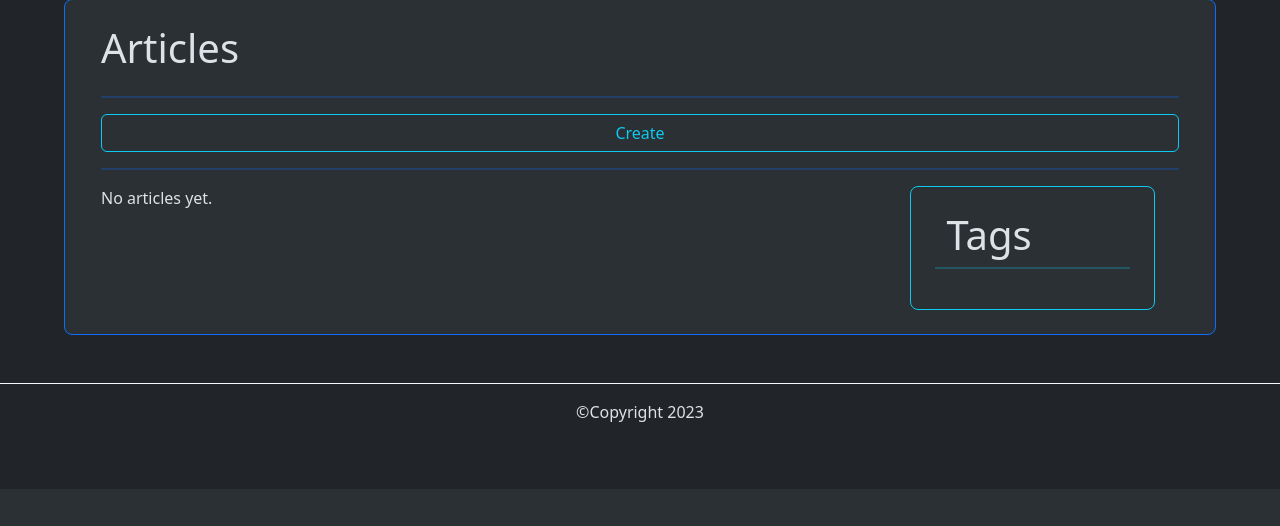
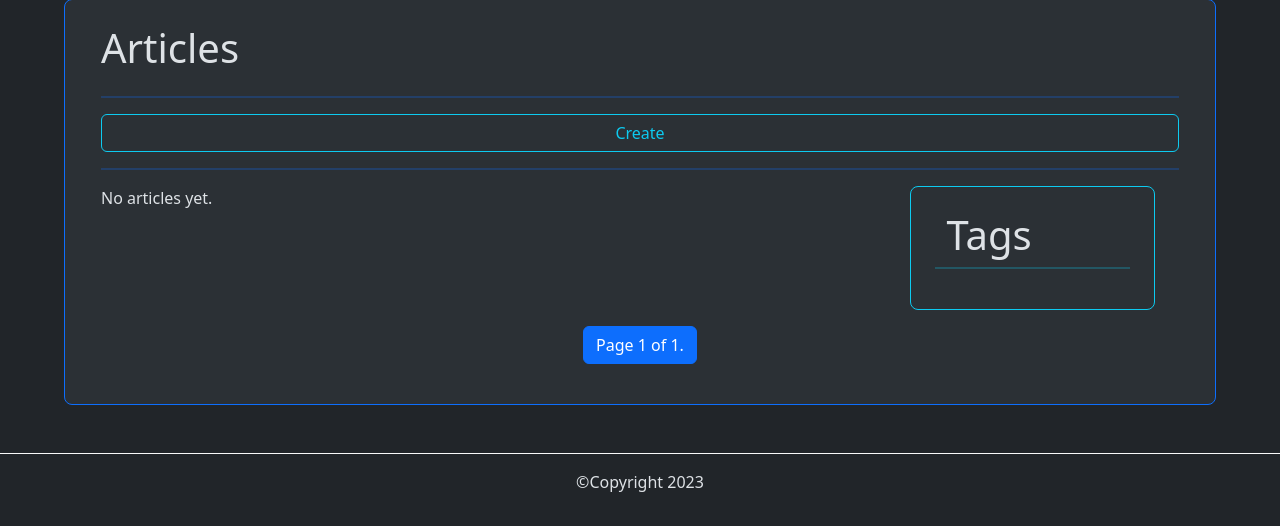
Before and after one commit to KatePril/FirstShopDjango, a Django app: page /blog/ in a window 1280 px wide. Shown: the part 311-837 px from the top of the page. Before the commit the page ends 733 px from the top, so only its background shows below. Run offline with Django 4.2, Linux system fonts and the light colour scheme; the visitor is signed in with stand-in values (Sample User, id 1); data that the repository does not hold is empty; some libraries are stand-ins or nearby versions.

Commit message:
Add pagination

```diff
--- a/blog/templates/blog/articles.html
+++ b/blog/templates/blog/articles.html
@@ -10,7 +10,7 @@
     <div class="row">
         <div class="col">
             <div class="row row-cols-2 g-4">
-                {% for article in articles %}
+                {% for article in page_articles %}
                     <div class="col">
                         <div class="card border border-info">
                             {% if article.image %}
@@ -48,4 +48,6 @@
         </div>
     </div>
 
+    {% include 'blog/navigation.html' %}
+
 {% endblock %}
--- a/blog/templates/blog/articles_filter.html
+++ b/blog/templates/blog/articles_filter.html
@@ -6,7 +6,7 @@
     <h1>Articles by {{filter}} - {{title}}</h1>
     <div class="row row-cols-3 g-4">
 
-        {% for article in articles %}
+        {% for article in page_articles %}
             <div class="col">
                 <div class="card border border-info">
                     {% if article.image %}
@@ -26,7 +26,8 @@
                 <p>No articles yet.</p>
         {% endfor %}
 
+    </div>
 
+    {% include 'blog/navigation.html' %}
 
-    </div>
 {% endblock %}
--- /dev/null
+++ b/blog/templates/blog/navigation.html
@@ -0,0 +1,16 @@
+<nav class='mt-3' style="display:flex; align-items:center; justify-content:center;" aria-label="Page navigation example">
+    <ul class="pagination">
+
+        {% if page_articles.has_previous %}
+            <li class="page-item"><a class="page-link" href="?page=1">&laquo; first</a></li>
+            <li class="page-item"><a class="page-link" href="?page={{ page_articles.previous_page_number }}">previous</a></li>
+        {% endif %}
+
+        <li class="page-item active"><span class="page-link">Page {{ page_articles.number }} of {{ page_articles.paginator.num_pages }}.</span></li>
+
+        {% if page_articles.has_next %}
+        <li class="page-item"><a class="page-link" href="?page={{ page_articles.next_page_number }}">next</a></li>
+        <li class="page-item"><a class="page-link" href="?page={{ page_articles.paginator.num_pages }}">last &raquo;</a></li>
+        {% endif %}
+    </ul>
+</nav>
--- a/blog/templates/blog/search.html
+++ b/blog/templates/blog/search.html
@@ -6,7 +6,7 @@
     <h1>Search result - {{query}}</h1>
     <div class="row row-cols-3 g-4">
 
-        {% for article in articles %}
+        {% for article in page_articles %}
             <div class="col">
                 <div class="card">
                     {% if article.image %}
@@ -26,7 +26,8 @@
                 <p>No articles found</p>
             {% endfor %}
 
+    </div>
 
+    {% include 'blog/navigation.html' %}
 
-    </div>
 {% endblock %}
--- a/blog/views.py
+++ b/blog/views.py
@@ -2,10 +2,16 @@ from django.db.models import Q
 from django.shortcuts import render, get_object_or_404, redirect
 from django.contrib.auth.decorators import login_required
 from django.contrib import messages
+from django.core.paginator import Paginator
 
 from .forms import CommentForm, ArticleForm
 from blog.models import Article, Tag, Category
 # Create your views here.
+
+def get_page_articles(request, articles, pages_num):
+    paginator = Paginator(articles, pages_num)
+    page_number = request.GET.get("page")
+    return paginator.get_page(page_number)
 
 def blog(request):
     if not request.user.is_authenticated:
@@ -13,7 +19,7 @@ def blog(request):
     articles = sorted(Article.objects.filter(status='active'), key=lambda article: article.updated_at, reverse=True)
     tags = Tag.objects.all()
     categories = Category.objects.all()
-    return render(request, 'blog/articles.html', {'articles': articles, 'tags' : tags, 'categories': categories})
+    return render(request, 'blog/articles.html', {'page_articles': get_page_articles(request, articles, 4), 'tags' : tags, 'categories': categories})
 
 @login_required()
 def details(request, slug):
@@ -36,14 +42,14 @@ def articles_tag_list(request, tag):
     articles = Article.objects.filter(tags__slug=tag, status='active')
     tags = Tag.objects.all()
     categories = Category.objects.all()
-    return render(request, 'blog/articles_filter.html', {'articles': articles, 'title': tag, 'tags' : tags, 'filter': 'tag', 'categories': categories})
+    return render(request, 'blog/articles_filter.html', {'page_articles': get_page_articles(request, articles), 'title': tag, 'tags' : tags, 'filter': 'tag', 'categories': categories})
 
 @login_required()
 def articles_category_list(request, category):
     articles = Article.objects.filter(category__slug=category, status='active')
     tags = Tag.objects.all()
     categories = Category.objects.all()
-    return render(request, 'blog/articles_filter.html', {'articles': articles, 'title': category, 'tags' : tags, 'filter': 'category', 'categories': categories})
+    return render(request, 'blog/articles_filter.html', {'page_articles': get_page_articles(request, articles, 3), 'title': category, 'tags' : tags, 'filter': 'category', 'categories': categories})
 
 @login_required()
 def search(request):
@@ -51,7 +57,7 @@ def search(request):
     articles = Article.objects.filter(Q(title__icontains=query) | Q(text__icontains=query) | Q(discription__icontains=query))
     tags = Tag.objects.all()
     categories = Category.objects.all()
-    return render(request, 'blog/search.html', {'articles': articles, 'title': 'Search through blog', 'query': query, 'tags' : tags, 'categories': categories})
+    return render(request, 'blog/search.html', {'page_articles': get_page_articles(request, articles, 3), 'title': 'Search through blog', 'query': query, 'tags' : tags, 'categories': categories})
 
 @login_required()
 def create(request):
```
